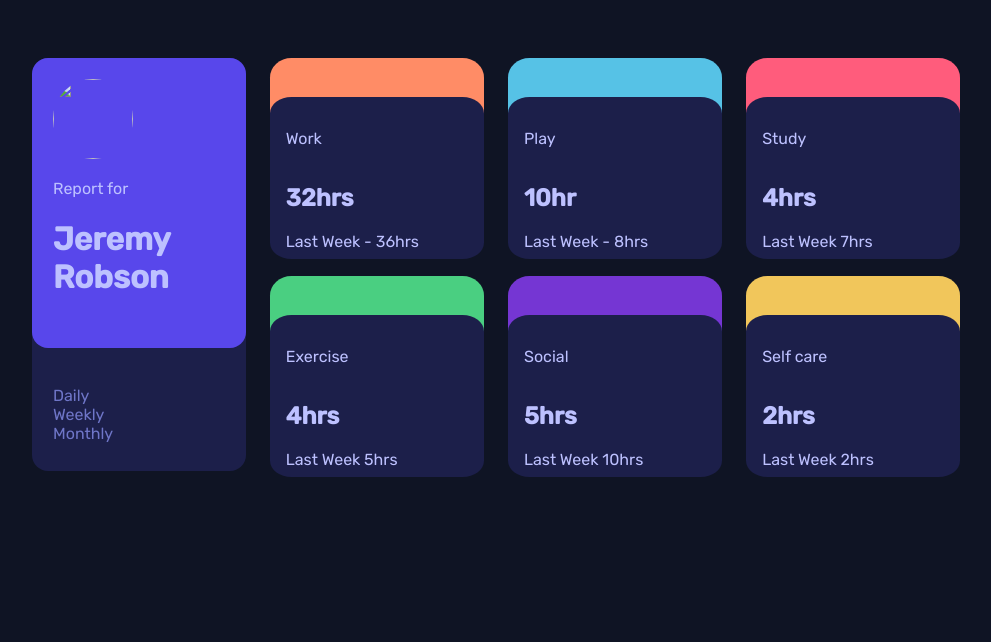
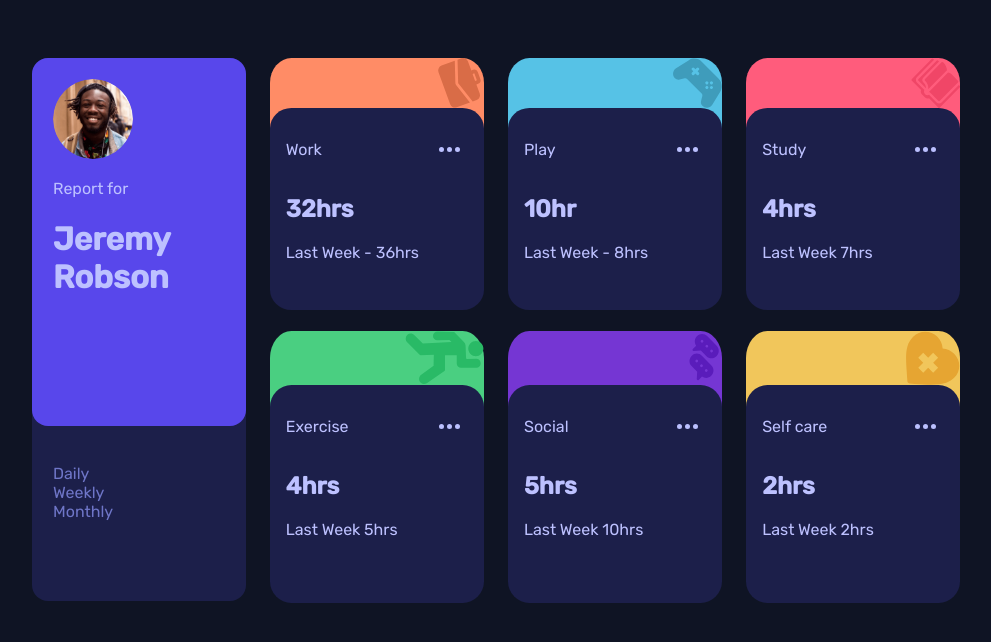
Before and after one commit to ngatiamwai/time-tracking-dashboard, a plain HTML site: page index.html in a window 1280 px wide. Shown: the whole page, without its empty margins (180-1171 px from the left). Drawn offline with Linux system fonts and the light colour scheme; the site is published under a folder, as on GitHub Pages, so addresses that start at the root find nothing.

Commit message:
index.html

```diff
--- a/index.html
+++ b/index.html
@@ -24,7 +24,7 @@
   <div class="main">
     <div class="one">
       <div class="one1">
-        <img src="/images/image-jeremy.png" alt="">
+        <img src="./images/image-jeremy.png" alt="">
       <div>
         <p>Report for</p>
       <h1>Jeremy Robson</h1>
@@ -40,12 +40,12 @@
     </div>
     <div class="two">
       <div class="two1">
-        <img src="/images/icon-work.svg" alt="" style="rotate: 25deg;">
+        <img src="./images/icon-work.svg" alt="" style="rotate: 25deg;">
       </div>
       <div class="two2">
         <div class="eclipse">
           <p style=>Work</p>
-          <img src="/images/icon-ellipsis.svg" alt="">
+          <img src="./images/icon-ellipsis.svg" alt="">
         </div>
         <div class="content">
           <h2>32hrs</h2>
@@ -55,12 +55,12 @@
     </div>
     <div class="three">
       <div class="three1">
-        <img src="/images/icon-play.svg" alt=""  >
+        <img src="./images/icon-play.svg" alt=""  >
       </div>
       <div class="three2">
         <div class="eclipse">
           <p>Play</p>
-          <img src="/images/icon-ellipsis.svg" alt="">
+          <img src="./images/icon-ellipsis.svg" alt="">
         </div>
       <div class="content">
         <h2>10hr</h2>
@@ -70,12 +70,12 @@
     </div>
     <div class="four">
       <div class="four1">
-        <img src="/images/icon-study.svg" alt="">
+        <img src="./images/icon-study.svg" alt="">
       </div>
       <div class="four2">
         <div class="eclipse">
           <p>Study</p>
-          <img src="/images/icon-ellipsis.svg" alt="">
+          <img src="./images/icon-ellipsis.svg" alt="">
         </div>
         <div class="content">
           <h2>4hrs</h2>
@@ -85,12 +85,12 @@
     </div>
     <div class="five">
       <div class="five1">
-        <img src="/images/icon-exercise.svg" alt="">
+        <img src="./images/icon-exercise.svg" alt="">
       </div>
       <div class="five2">
         <div class="eclipse">
           <p>Exercise</p>
-          <img src="/images/icon-ellipsis.svg" alt="">
+          <img src="./images/icon-ellipsis.svg" alt="">
         </div>
         <div class="content">
           <h2>4hrs</h2>
@@ -100,12 +100,12 @@
     </div>
     <div class="six">
       <div class="six1">
-        <img src="/images/icon-social.svg" alt="">
+        <img src="./images/icon-social.svg" alt="">
       </div>
       <div class="six2">
         <div class="eclipse">
           <p>Social</p>
-          <img src="/images/icon-ellipsis.svg" alt="">
+          <img src="./images/icon-ellipsis.svg" alt="">
         </div>
         <div class="content">
           <h2>5hrs</h2>
@@ -114,12 +114,12 @@
     </div>
     <div class="seven">
       <div class="seven1">
-        <img src="/images/icon-self-care.svg" alt="">
+        <img src="./images/icon-self-care.svg" alt="">
       </div>
       <div class="seven2">
         <div class="eclipse">
           <p>Self care</p>
-          <img src="/images/icon-ellipsis.svg" alt="">
+          <img src="./images/icon-ellipsis.svg" alt="">
         </div>
         <div class="content">
           <h2>2hrs</h2>
```
